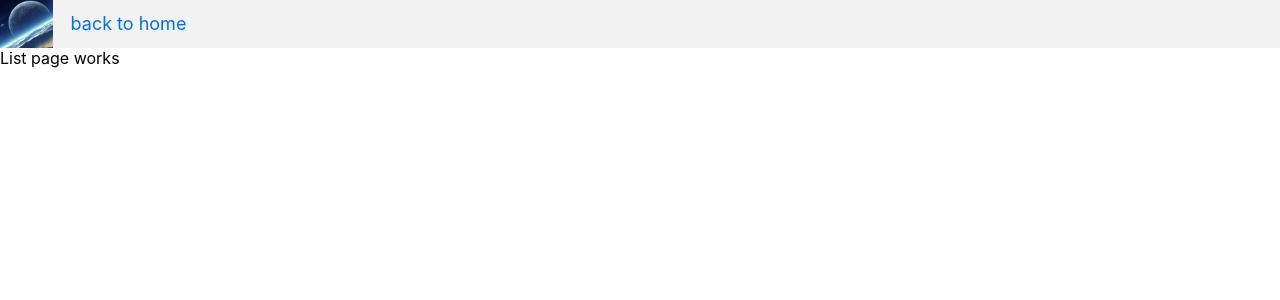
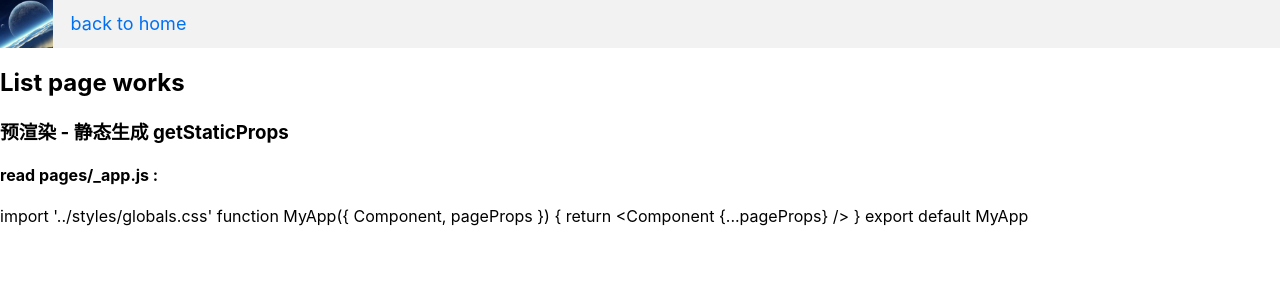
Before and after one commit to thxl2010/react-ssr-next, a Next.js app: page /list in a window 1280 px wide. Shown: the top 300 px of the page. Built offline with nearby package versions, Linux system fonts and the light colour scheme.

Commit message:
有数据的静态生成 getStaticProps

```diff
--- a/pages/list.js
+++ b/pages/list.js
@@ -1,8 +1,13 @@
 import Head from 'next/head';
 import Link from 'next/link';
 import styles from '../styles/list.module.css';
+import { readFile } from 'fs';
+import { promisify } from 'util';
+import { join } from 'path';
 
-export default function List() {
+const read = promisify(readFile);
+
+export default function List({ data }) {
   return (
     <div>
       <Head>
@@ -16,7 +21,25 @@ export default function List() {
           <a className={styles.navA}>back to home</a>
         </Link>
       </nav>
-      <main>List page works</main>
+      <main>
+        <h2>List page works</h2>
+        <h3>预渲染 - 静态生成 getStaticProps</h3>
+        <h4>read pages/_app.js :</h4>
+        {data}
+      </main>
     </div>
   );
 }
+
+/**
+ * 预渲染
+ * 静态生成 getStaticProps
+ */
+export async function getStaticProps() {
+  const data = await read(join(process.cwd(), 'pages', '_app.js'), 'utf-8');
+  console.log('预渲染 : 静态生成 getStaticProps');
+  console.log('read pages/_app.js :\n', data);
+  return {
+    props: { data },
+  };
+}
```
